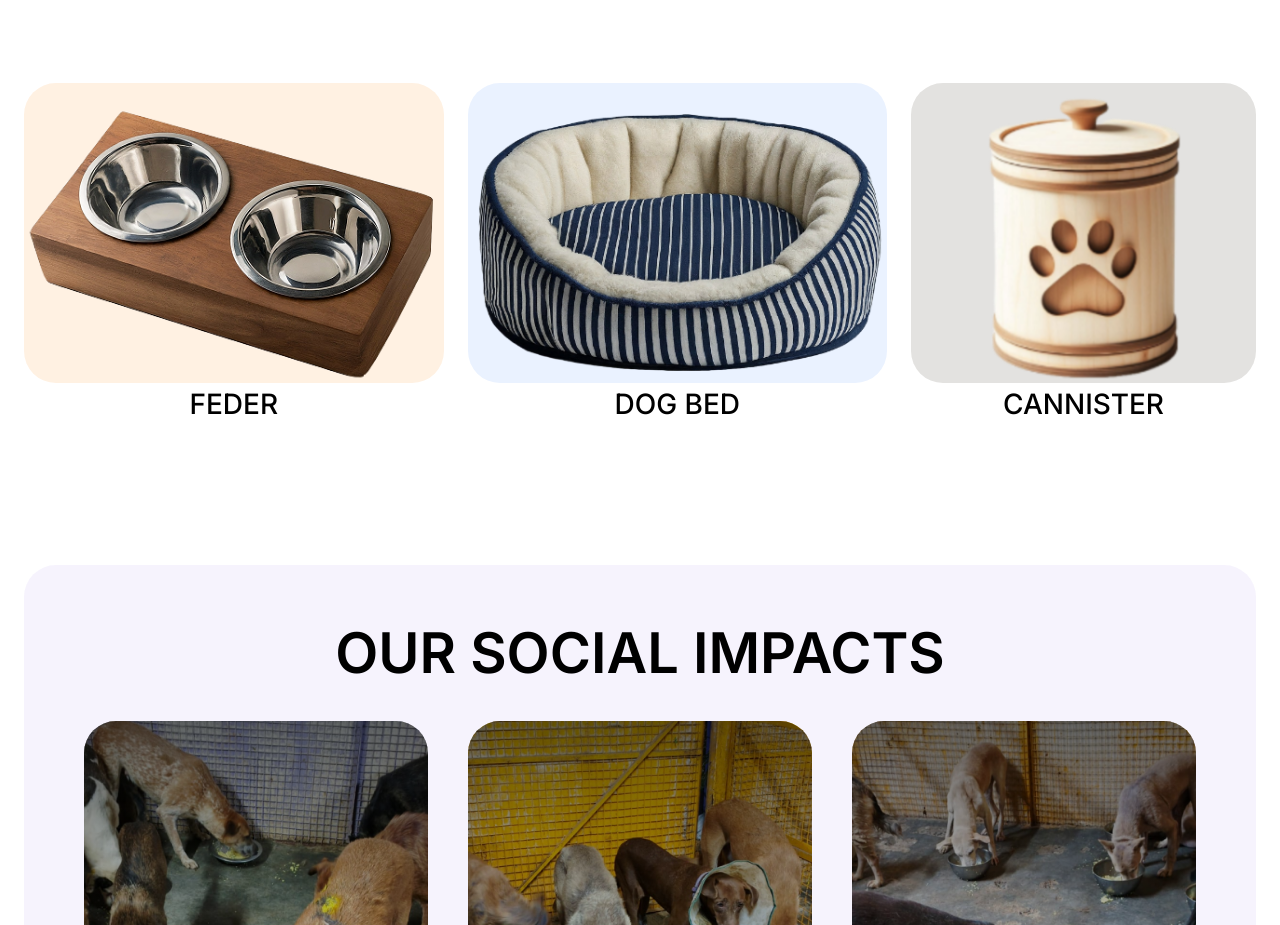
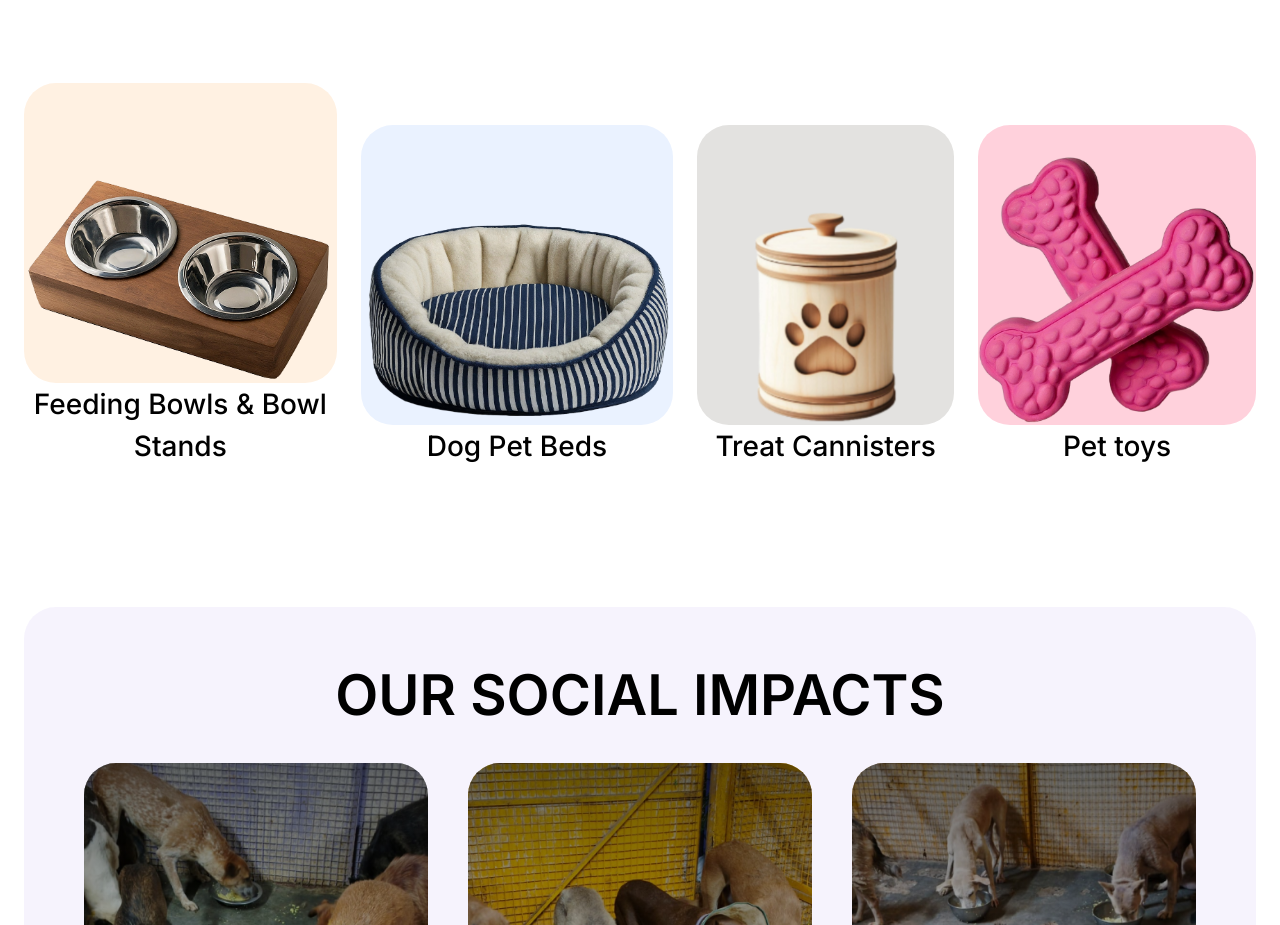
Before and after one commit to HIEGlobal/goofypaws, a Next.js app: page / in a window 1280 px wide. Shown: the part 3040-3965 px from the top of the page. Built offline with nearby package versions, Linux system fonts and the light colour scheme.

Commit message:
Added one more product

```diff
--- a/src/components/productsSection/index.js
+++ b/src/components/productsSection/index.js
@@ -3,22 +3,28 @@ import feder from "../../../public/assets/feder.png";
 import dogbed from "../../../public/assets/dogbed.png";
 import cannister from "../../../public/assets/cannister.png";
 import Product from "../productBackground";
+import dogtoy from "../../../public/assets/dogtoy.png"
 
 const products = [
   {
     img: feder,
-    desc: "FEDER",
+    desc: "Feeding Bowls & Bowl Stands",
     bgColor: "#FFF1E2",
   },
   {
     img: dogbed,
-    desc: "DOG BED",
+    desc: "Dog Pet Beds",
     bgColor: "#EAF2FF",
   },
   {
     img: cannister,
-    desc: "CANNISTER",
+    desc: "Treat Cannisters",
     bgColor: "#E3E2E0",
+  },
+  {
+    img: dogtoy,
+    desc: "Pet toys",
+    bgColor: "#FFD1DC",
   },
 ];
 
```
Also changed, not shown: public/assets/dogtoy.png (added).
